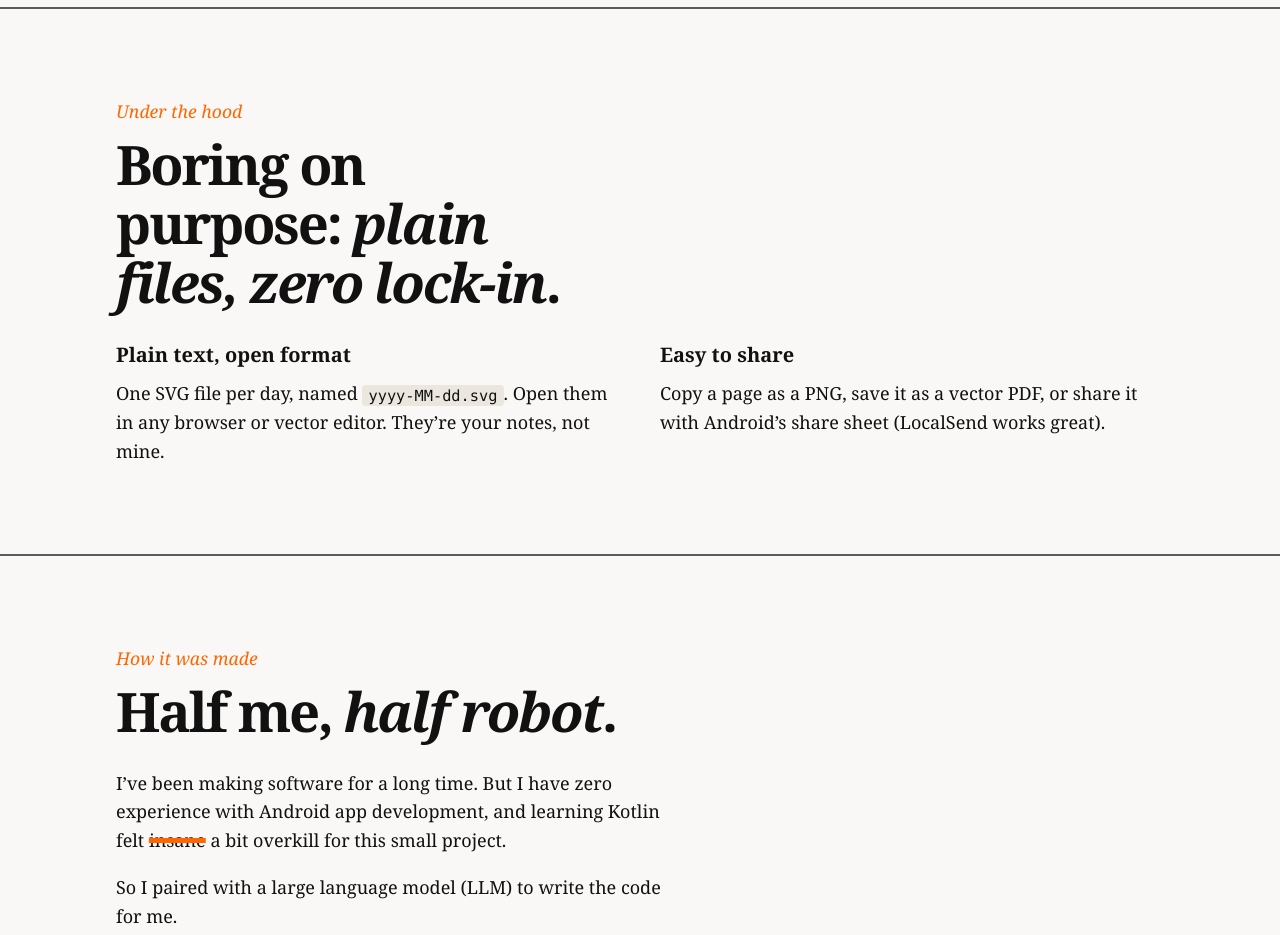
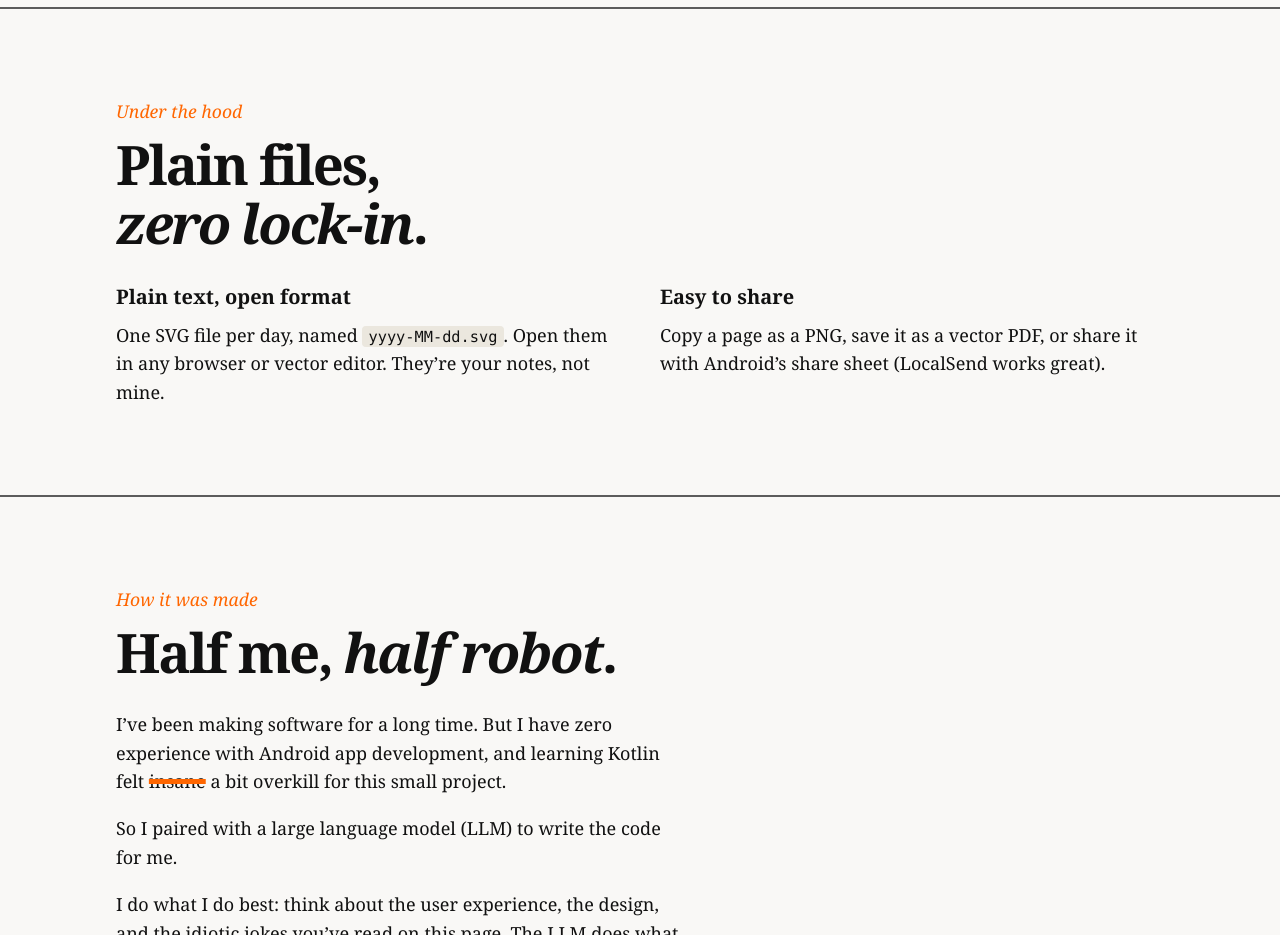
Before and after one commit to bomberstudios/undia, a plain HTML site: page docs/index.html in a window 1280 px wide. Shown: the part 3980-4915 px from the top of the page. Drawn offline with Linux system fonts and the light colour scheme; a web font is replaced by a local one.

Commit message:
Site: shorter heading for the "under the hood" section

```diff
--- a/docs/index.html
+++ b/docs/index.html
@@ -917,7 +917,7 @@
   <section id="details">
     <div class="wrap">
       <p class="label">Under the hood</p>
-      <h2>Boring on purpose: <em>plain files, zero lock-in</em>.</h2>
+      <h2>Plain files, <em>zero lock-in</em>.</h2>
       <div class="facts">
         <div>
           <h3>Plain text, open format</h3>
```
